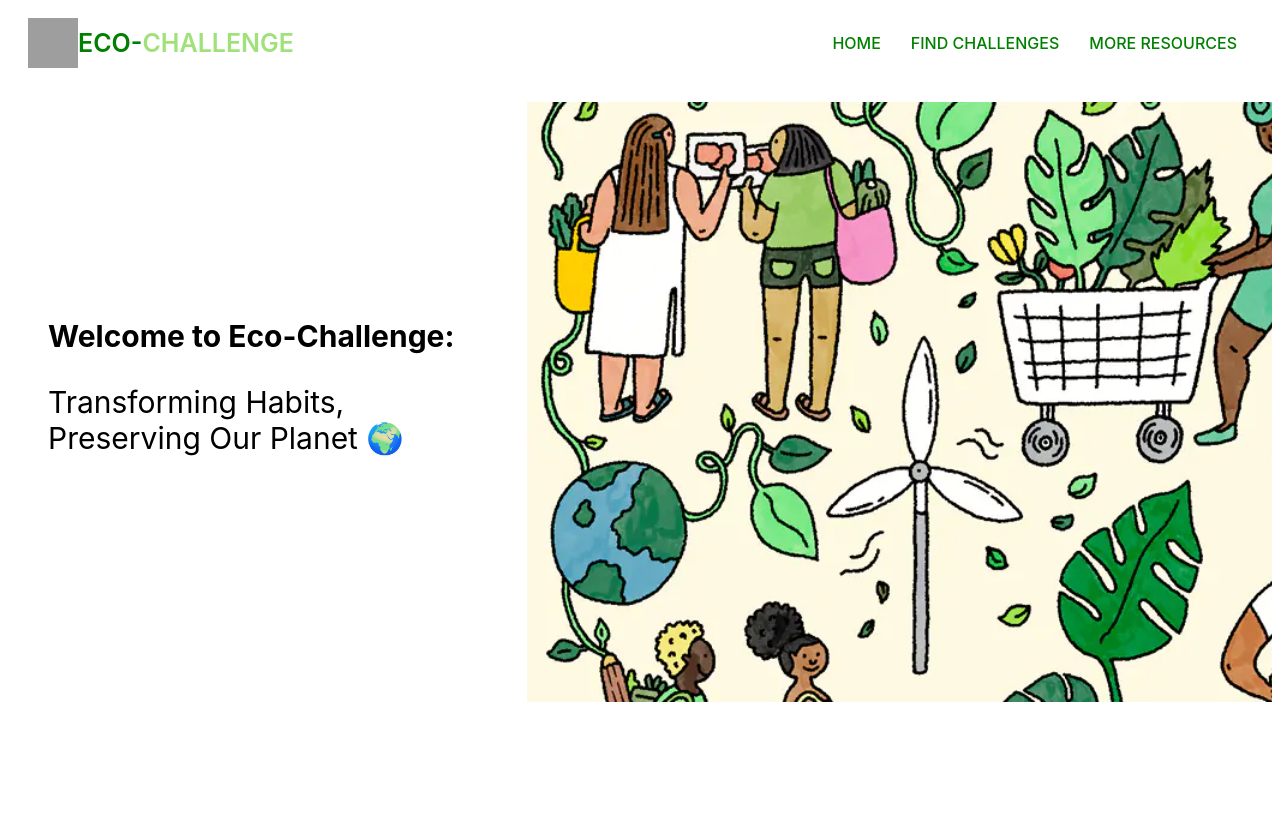
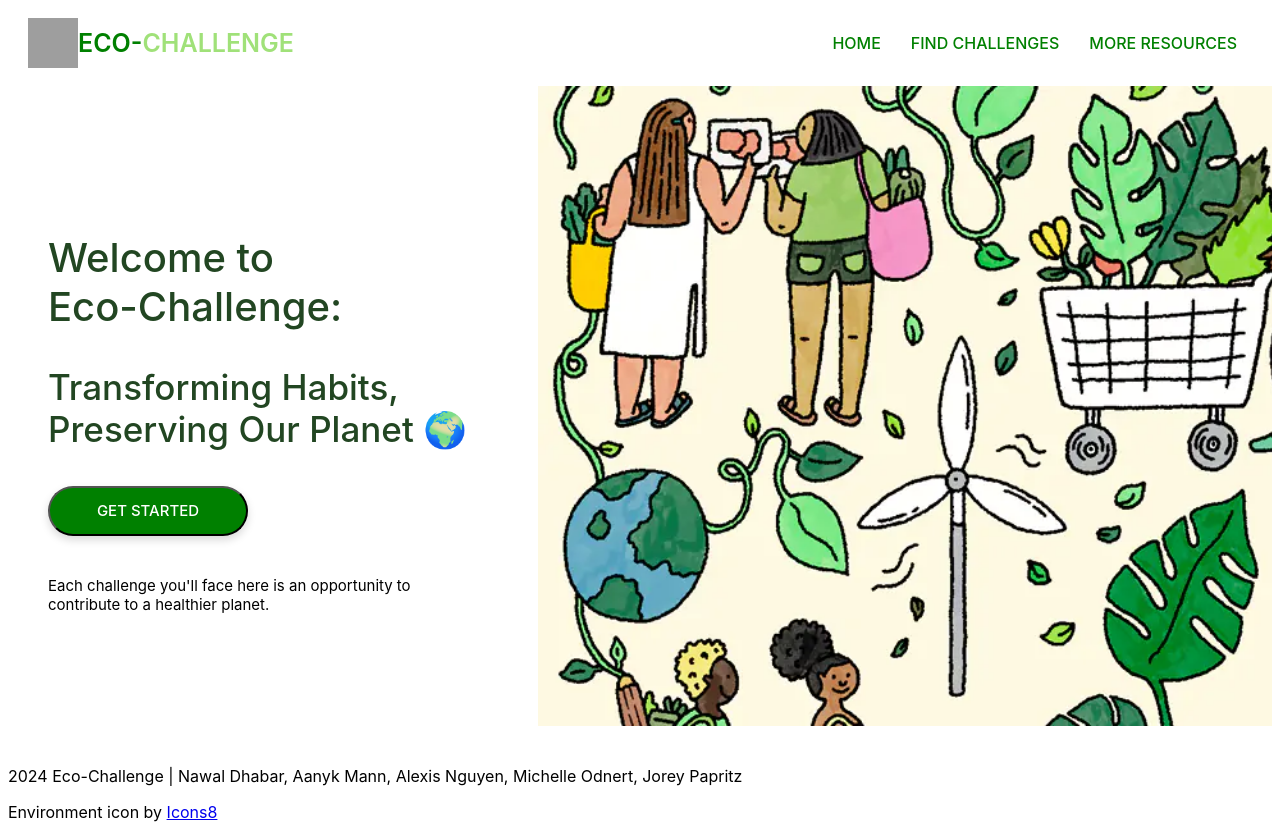
Before and after one commit to UW-INFO442-SP24/ecolo-me, a React (Create React App) app: page /home in a window 1280 px wide. Before the commit the page ends 800 px from the top, so only its background shows below. Built offline with nearby package versions, Linux system fonts and the light colour scheme; grey boxes are pictures that could not be loaded.

Commit message:
added footer and finished landing page
button routes to more resources but we will change that to find challenges once we set up the page.

```diff
--- a/src/components/App.js
+++ b/src/components/App.js
@@ -3,6 +3,7 @@ import { BrowserRouter as Router, Routes, Route } from 'react-router-dom';
 import Header from './Header.js';
 import Home from './Landingpage';
 import Resources from './Resources';
+import Footer from './Footer.js';
 
 
 function App(props) {
@@ -10,9 +11,12 @@ function App(props) {
       <Router>
       <Header />
       <Routes>
+        <Route path="/" element={<Home/>} />
         <Route path="/home" element={<Home/>} />
         <Route path="/resources" element={<Resources />} />
       </Routes>
+
+      <Footer/>
       </Router>
     );
 };
--- /dev/null
+++ b/src/components/Footer.js
@@ -0,0 +1,20 @@
+import React from 'react';
+
+function FooterContent() {
+  return (
+    <>
+      <p>2024 Eco-Challenge | Nawal Dhabar, Aanyk Mann, Alexis Nguyen, Michelle Odnert, Jorey Papritz</p>
+      <p>Environment icon by <a href="https://icons8.com">Icons8</a></p>
+    </>
+  );
+}
+
+function Footer() {
+  return (
+    <footer>
+      <FooterContent />
+    </footer>
+  );
+}
+
+export default Footer;
--- a/src/components/Landingpage.js
+++ b/src/components/Landingpage.js
@@ -2,10 +2,14 @@ import React from 'react';
 
 function Landing(props) {
     return (
-        <div className="landing-flex">
+        <div className='landing-flex'>
             <section>
                 <h2>Welcome to Eco-Challenge: </h2>
-                <p>Transforming Habits, Preserving Our Planet 🌍</p>
+                <h3>Transforming Habits, Preserving Our Planet 🌍</h3>
+                <div className='create'>
+                 <button className='land-button' onClick={() => {window.location.href='/resources';}}>GET STARTED</button>
+                </div>
+                <p>Each challenge you'll face here is an opportunity to contribute to a healthier planet.</p>
             </section>
 
             <section className="landing-page">
--- a/src/index.css
+++ b/src/index.css
@@ -53,10 +53,11 @@
 .landing-page {
     background-image: url('/public/img/cover.webp');
     display: flex;
-    width: 85vw;
-    height: 75vh;
+    width: 90vw;
+    height: 80vh;
     background-size: cover;
-    margin-top:3vh;
+    margin-top:1vh;
+    margin-bottom: 3vh;
     margin-left:5vh;
 }
 
@@ -66,9 +67,42 @@
     align-items: center;
 }
 
-.landing-flex h2, .landing-flex p {
+.landing-flex h2 {
     margin-left: 5vh;
-    font-size: 30px;
+    font-size: 40px;
+    color:rgb(34, 70, 34);
+    word-wrap: break-word;
+    width: 320px;
+    font-weight: 550;
+}
+
+.landing-flex h3 {
+    margin-left: 5vh;
+    font-size: 35px;
+    color:rgb(34, 70, 34);
+    word-wrap: break-word;
+    width: 450px;
+    font-weight: 500;
+}
+
+.land-button {
+    width: 200px;
+    font-size: 15px;
+    height: 50px;
+    font-weight: 550;
+    background-color:green;
+    border-radius: 25px;
+    margin-left: 5vh;
+    color:white;
+    box-shadow: 0 4px 9px rgba(0, 0, 0, 0.15);
+}
+
+.landing-flex p {
+    margin-left: 5vh;
+    font-size: 15px;
+    word-wrap: break-word;
+    width: 400px;
+    margin-top: 5vh;
 }
 
 /* RESOURCES PAGE STYLING */
```
